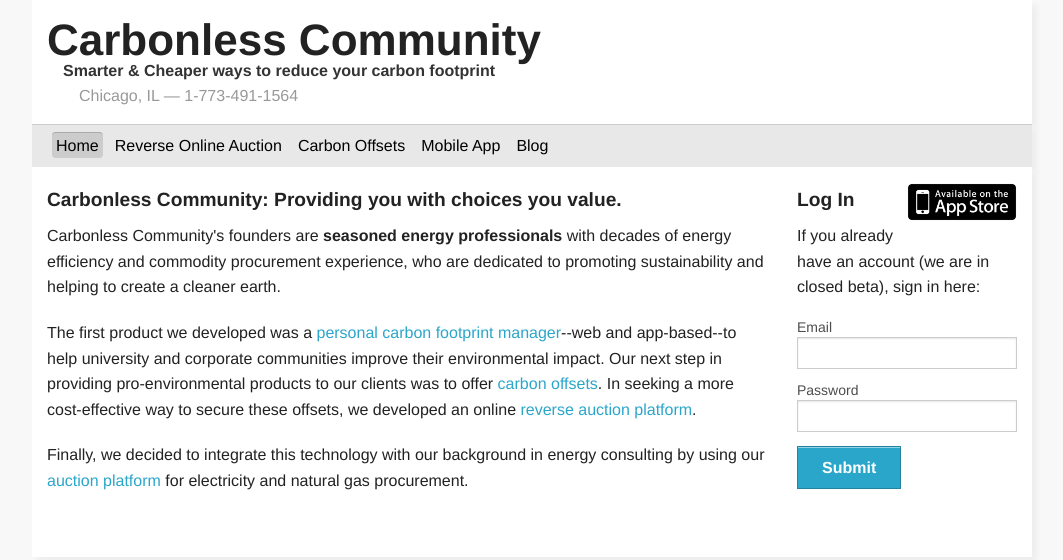
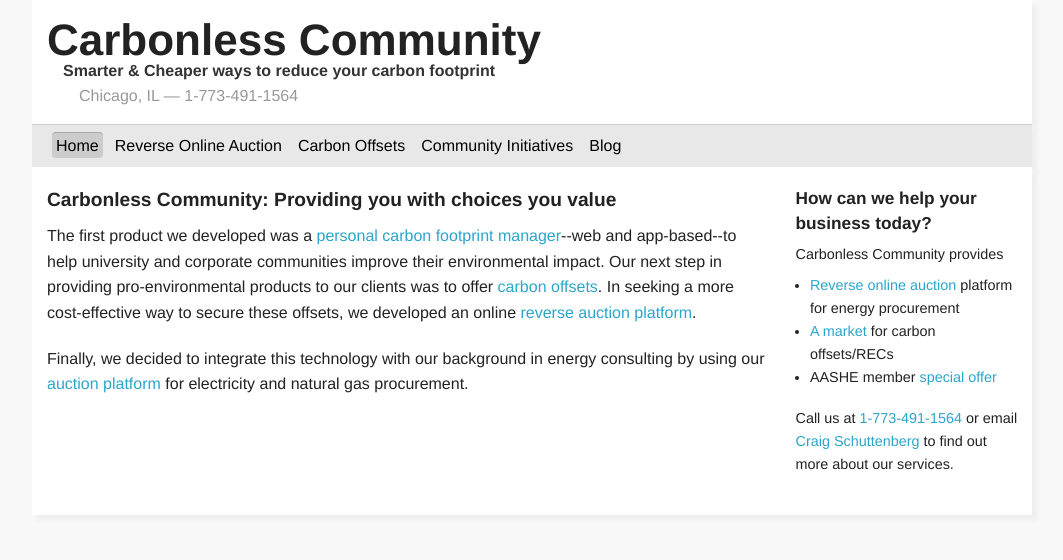
Before and after one commit to CarbonlessCommunity/carbonless-website, a plain HTML site: page index.html in a window 1280 px wide. Shown: the whole page, without its empty margins (108-1171 px from the left). Drawn offline with Linux system fonts and the light colour scheme.

Commit message:
Apply first round of changes to website.

```diff
--- a/css/styles.css
+++ b/css/styles.css
@@ -11,7 +11,7 @@ h3{font-size:1.05em;}
 #head{padding-bottom:2em;padding-top:1em;}
 li{margin-left:1em;}
 img.screenshot{margin-bottom:1em;border:1px solid #ccc;}
-img.screenshot{width:50%;float:right;margin-left:1em;}
+img.screenshot{width:70%;float:right;margin-left:1em;}
 #login{position:absolute;top:-6em;right:3em;}
 #login{padding:0.5em 1em;background-color:#eee;color:#000;}
 #login{border-bottom:1px solid #ddd;}
--- a/index.html
+++ b/index.html
@@ -20,29 +20,26 @@
     <li><a href="index.html" class="selected">Home</a></li>
     <li><a href="auction.html">Reverse Online Auction</a></li>
     <li><a href="market.html">Carbon Offsets</a></li>
-    <li><a href="app.html">Mobile App</a></li>
+    <li><a href="app.html">Community Initiatives</a></li>
     <li><a href="https://carbonlesscommunity.wordpress.com">Blog</a></li>
   </ul>
   <div class="row" id="head">
     <div class="large-9 columns">
-      <h2>Carbonless Community:  Providing you with choices you value.</h2>
+      <h2>Carbonless Community:  Providing you with choices you value</h2>
       <div>
-        <p>Carbonless Community's founders are <strong>seasoned energy professionals</strong> with decades of energy efficiency and commodity procurement experience, who are dedicated to promoting sustainability and helping to create a cleaner earth.</p>
         <p>The first product we developed was a <a href="app.html">personal carbon footprint manager</a>--web and app-based--to help university and corporate communities improve their environmental impact. Our next step in providing pro-environmental products to our clients was to offer <a href="market.html">carbon offsets</a>. In seeking a more cost-effective way to secure these offsets, we developed an online <a href="auction.html">reverse auction platform</a>.</p>
         <p>Finally, we decided to integrate this technology with our background in energy consulting by using our <a href="auction.html">auction platform</a> for electricity and natural gas procurement.</p>
       </div>
     </div>
-    <div class="large-3 columns">
-       <p class="itunes"><a href="itms://itunes.apple.com/us/app/cc-tracker/id561697524?mt=8"><img src="img/Badge.png"/></a></p>
-       <h2>Log In</h2>
-       <p>If you already have an account (we are in closed beta), sign in here:</p>
-       <form method="post" action="/login" method="post">
-         <label for="username">Email</label>
-         <input type="text" id="username" name="username"/>
-         <label for="password">Password</label>
-         <input type="password" id="password" name="password"/>
-         <input type="submit" class="button"/>
-       </form>
+    <div class="large-3 columns" id="supplemental">
+      <h2>How can we help your business today?</h2>
+      <p>Carbonless Community provides</p>
+      <ul>
+        <li><a href="auction.html">Reverse online auction</a> platform for energy procurement</li>
+        <li><a href="market.html">A market</a> for carbon offsets/RECs</li>
+        <li>AASHE member <a href="aashe.html">special offer</a></li>
+      </ul>
+      <p>Call us at <a href="tel:1-773-491-1564">1-773-491-1564</a> or email <a href="mailto:crag@carbonlesscommunity.com">Craig Schuttenberg</a> to find out more about our services.</p>
     </div>
   </div>
 </body>
```
Also changed, not shown: aashe.html (+1 -2 lines), app.html (+10 -12 lines), auction.html (+3 -7 lines), market.html (+2 -2 lines).
